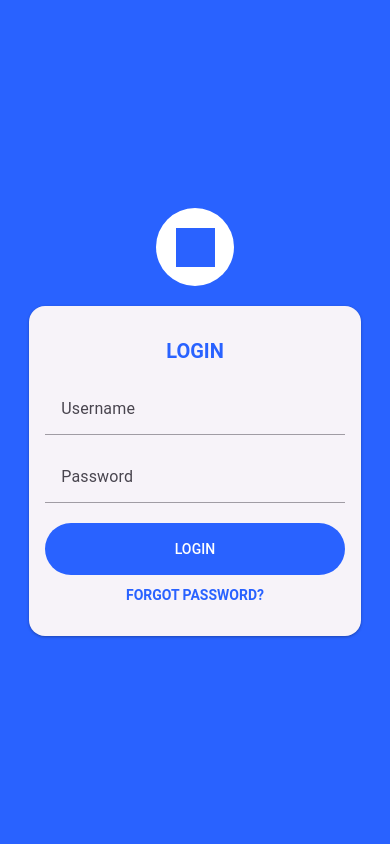
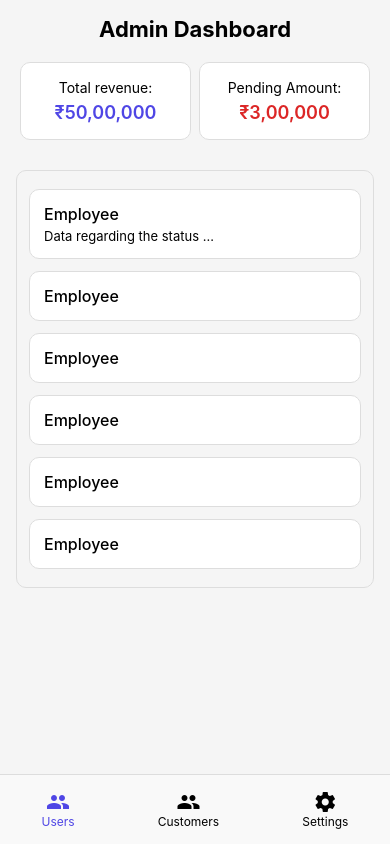
Before and after one commit to Shreyas-Karadiguddi/Yellow-book-android, a React Native app: screen /AdminDash in a window 390 px wide. Built offline with nearby package versions, Linux system fonts and the light colour scheme; what @react-native-vector-icons/material-design-icons would draw is missing.

Commit message:
admin dashboard

```diff
--- a/App.jsx
+++ b/App.jsx
@@ -1,28 +1,34 @@
-import { StyleSheet, Text, View } from 'react-native';
+import React from 'react';
 import { Provider } from 'react-redux';
 import { PaperProvider } from 'react-native-paper';
 import { QueryClient, QueryClientProvider } from 'react-query';
 import { store } from './redux/store';
+
+import { NavigationContainer } from '@react-navigation/native';
+import { createNativeStackNavigator } from '@react-navigation/native-stack';
+
 import LoginScreen from './Components/Login/Login';
+import AdminDash from './Components/Admin/AdminDash'; // Your tabbed dashboard (Users, Customers, Settings)
 
 const queryClient = new QueryClient();
+const Stack = createNativeStackNavigator();
 
-function App() {
+export default function App() {
   return (
     <Provider store={store}>
       <QueryClientProvider client={queryClient}>
         <PaperProvider>
-          <LoginScreen />
+          <NavigationContainer>
+            <Stack.Navigator
+              initialRouteName="Login"
+              screenOptions={{ headerShown: false }}
+            >
+              <Stack.Screen name="Login" component={LoginScreen} />
+              <Stack.Screen name="AdminDash" component={AdminDash} />
+            </Stack.Navigator>
+          </NavigationContainer>
         </PaperProvider>
       </QueryClientProvider>
     </Provider>
   );
 }
-
-const styles = StyleSheet.create({
-  container: {
-    flex: 1,
-  },
-});
-
-export default App;
--- /dev/null
+++ b/Components/Admin/AdminDash.jsx
@@ -0,0 +1,245 @@
+import React, { useState } from 'react';
+import {
+  View,
+  Text,
+  StyleSheet,
+  ScrollView,
+  useColorScheme,
+  SafeAreaView,
+  StatusBar,
+  TouchableOpacity,
+} from 'react-native';
+import Icon from 'react-native-vector-icons/MaterialIcons';
+
+export default function AdminDash() {
+  const colorScheme = useColorScheme();
+  const isDark = colorScheme === 'dark';
+
+  const [activeTab, setActiveTab] = useState('Users');
+
+  const theme = {
+    background: isDark ? '#121212' : '#F5F5F5',
+    text: isDark ? '#FFFFFF' : '#000000',
+    card: isDark ? '#1E1E1E' : '#FFFFFF',
+    border: isDark ? '#444' : '#DDD',
+    accent: '#4F46E5',
+  };
+
+  const renderContent = () => {
+    switch (activeTab) {
+      case 'Users':
+        return (
+          <>
+            <Text style={[styles.header, { color: theme.text }]}>
+              Admin Dashboard
+            </Text>
+            <View style={styles.statsContainer}>
+              <View
+                style={[
+                  styles.statBox,
+                  { backgroundColor: theme.card, borderColor: theme.border },
+                ]}
+              >
+                <Text style={[styles.statLabel, { color: theme.text }]}>
+                  Total revenue:
+                </Text>
+                <Text style={[styles.statValue, { color: theme.accent }]}>
+                  ₹50,00,000
+                </Text>
+              </View>
+              <View
+                style={[
+                  styles.statBox,
+                  { backgroundColor: theme.card, borderColor: theme.border },
+                ]}
+              >
+                <Text style={[styles.statLabel, { color: theme.text }]}>
+                  Pending Amount:
+                </Text>
+                <Text style={[styles.statValue, { color: '#DC2626' }]}>
+                  ₹3,00,000
+                </Text>
+              </View>
+            </View>
+            <View
+              style={[styles.employeeContainer, { borderColor: theme.border }]}
+            >
+              {Array(6)
+                .fill(0)
+                .map((_, i) => (
+                  <View
+                    key={i}
+                    style={[
+                      styles.employeeBox,
+                      {
+                        backgroundColor: theme.card,
+                        borderColor: theme.border,
+                      },
+                    ]}
+                  >
+                    <Text style={[styles.employeeText, { color: theme.text }]}>
+                      Employee
+                    </Text>
+                    {i === 0 && (
+                      <Text
+                        style={[styles.employeeData, { color: theme.text }]}
+                      >
+                        Data regarding the status ...
+                      </Text>
+                    )}
+                  </View>
+                ))}
+            </View>
+          </>
+        );
+      case 'Customers':
+        return (
+          <View style={styles.center}>
+            <Text style={{ color: theme.text }}>Customers</Text>
+          </View>
+        );
+      case 'Settings':
+        return (
+          <View style={styles.center}>
+            <Text style={{ color: theme.text }}>Settings</Text>
+          </View>
+        );
+    }
+  };
+
+  return (
+    <SafeAreaView
+      style={[styles.safeArea, { backgroundColor: theme.background }]}
+    >
+      <StatusBar barStyle={isDark ? 'light-content' : 'dark-content'} />
+      <ScrollView
+        style={[styles.container]}
+        contentContainerStyle={{ paddingBottom: 100 }}
+      >
+        {renderContent()}
+      </ScrollView>
+
+      {/* Custom Bottom Nav */}
+      <View
+        style={[
+          styles.bottomNav,
+          {
+            backgroundColor: isDark ? '#1e1e1e' : '#f9f9f9',
+            borderTopColor: theme.border,
+          },
+        ]}
+      >
+        {['Users', 'Customers', 'Settings'].map(tab => {
+          const icon =
+            tab === 'Users'
+              ? 'group'
+              : tab === 'Customers'
+              ? 'people'
+              : 'settings';
+          const focused = activeTab === tab;
+
+          return (
+            <TouchableOpacity
+              key={tab}
+              style={styles.tabItem}
+              onPress={() => setActiveTab(tab)}
+            >
+              <Icon
+                name={icon}
+                size={24}
+                color={focused ? theme.accent : theme.text}
+              />
+              <Text
+                style={{
+                  fontSize: 12,
+                  color: focused ? theme.accent : theme.text,
+                }}
+              >
+                {tab}
+              </Text>
+            </TouchableOpacity>
+          );
+        })}
+      </View>
+    </SafeAreaView>
+  );
+}
+
+const styles = StyleSheet.create({
+  safeArea: {
+    flex: 1,
+    marginTop: StatusBar.currentHeight || 0,
+  },
+  container: {
+    flex: 1,
+    padding: 16,
+  },
+  center: {
+    paddingTop: 80,
+    alignItems: 'center',
+    justifyContent: 'center',
+  },
+  header: {
+    fontWeight: 'bold',
+    fontSize: 22,
+    marginBottom: 14,
+    textAlign: 'center',
+  },
+  statsContainer: {
+    flexDirection: 'row',
+    justifyContent: 'space-between',
+    flexWrap: 'wrap',
+    marginBottom: 24,
+  },
+  statBox: {
+    flex: 1,
+    padding: 16,
+    borderWidth: 1,
+    borderRadius: 10,
+    marginHorizontal: 4,
+    marginVertical: 6,
+    alignItems: 'center',
+  },
+  statLabel: {
+    fontSize: 14,
+    marginBottom: 6,
+  },
+  statValue: {
+    fontSize: 18,
+    fontWeight: '600',
+  },
+  employeeContainer: {
+    borderWidth: 1,
+    borderRadius: 10,
+    padding: 12,
+  },
+  employeeBox: {
+    padding: 14,
+    marginVertical: 6,
+    borderWidth: 1,
+    borderRadius: 10,
+  },
+  employeeText: {
+    fontSize: 16,
+    fontWeight: '500',
+  },
+  employeeData: {
+    marginTop: 4,
+    fontSize: 13,
+  },
+  bottomNav: {
+    position: 'absolute',
+    bottom: 0,
+    left: 0,
+    right: 0,
+    height: 70,
+    flexDirection: 'row',
+    justifyContent: 'space-around',
+    alignItems: 'center',
+    borderTopWidth: 1,
+  },
+  tabItem: {
+    alignItems: 'center',
+    justifyContent: 'center',
+  },
+});
--- a/Components/Login/Login.jsx
+++ b/Components/Login/Login.jsx
@@ -9,9 +9,10 @@ import {
   Platform,
   ScrollView,
   Dimensions,
-  Alert,
+  ToastAndroid,
 } from 'react-native';
 import { TextInput, Button, Text, Card } from 'react-native-paper';
+import { useNavigation } from '@react-navigation/native';
 import * as authActions from '../../actions/auth_api';
 
 const { width, height } = Dimensions.get('window');
@@ -23,6 +24,7 @@ const INITIAL_USER_CREDENTIALS = {
 
 const LoginScreen = () => {
   const userCredentials = useRef(INITIAL_USER_CREDENTIALS);
+  const navigation = useNavigation();
 
   const {
     mutate: loginUser,
@@ -32,14 +34,19 @@ const LoginScreen = () => {
   } = authActions.useLoginUser();
 
   useEffect(() => {
-    if (loginStatus === 'success') {
+    if (loginStatus === 'success' && loginData?.message && loginData?.token) {
       axios.defaults.headers.common[
         'Authorization'
       ] = `Bearer ${loginData.token}`;
-
-      console.log('Login successful:', loginData);
+      navigation.navigate('AdminDash');
+      ToastAndroid.show(loginData.message, ToastAndroid.SHORT);
+    } else if (loginStatus === 'error' && loginData?.message) {
+      navigation.navigate('AdminDash');
+      ToastAndroid.show(loginData.message, ToastAndroid.LONG);
     } else if (loginStatus === 'error') {
-      console.log('Login failed:', loginData);
+      navigation.navigate('AdminDash');
+      ToastAndroid.show('Login failed. Please try again.', ToastAndroid.LONG);
+      // just for development the login authentication is bypassed
     }
   }, [loginStatus, loginData, isLoginLoading]);
 
```
Also changed, not shown: package.json (+7 -0 lines), 2 other files (tests, documents, lock files or other folders).
